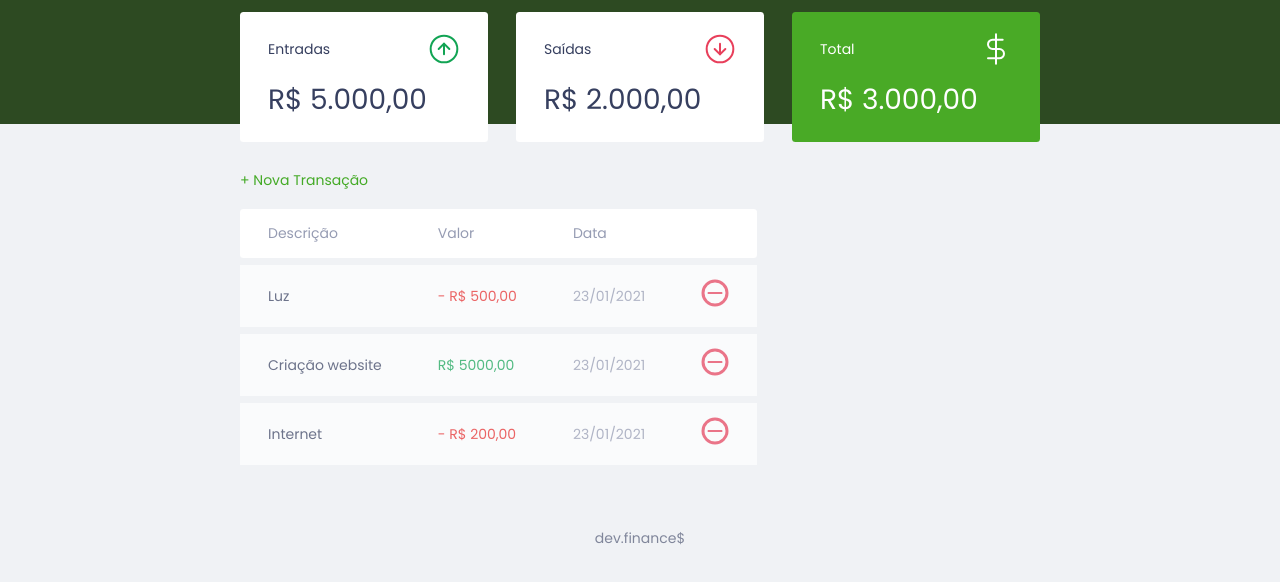
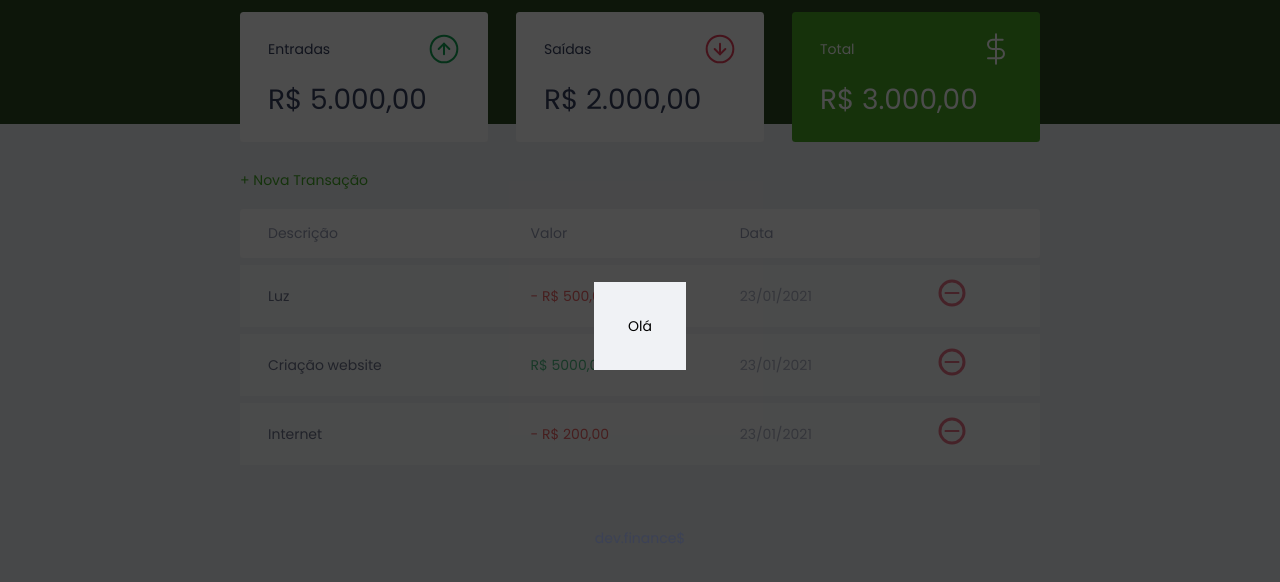
Before and after one commit to Rafael-doctom/discover-maratona-dev, a plain HTML site: page index.html in a window 1280 px wide. Shown: the part 74-656 px from the top of the page. Drawn offline with Linux system fonts and the light colour scheme.

Commit message:
adding modal firsts steps

```diff
--- a/index.html
+++ b/index.html
@@ -88,6 +88,12 @@
       </section>
     </main>
 
+    <div class="modal-overlay">
+      <div class="modal">
+          Olá
+      </div>
+    </div>
+
     <footer><p>dev.finance$</p></footer>
   </body>
 </html>
--- a/styles.css
+++ b/styles.css
@@ -114,13 +114,16 @@ header {
 }
 
 /* Table ================ */
+#transaction {
+  display: block;
+  width: 100%;
+  overflow-x: auto;
+}
+
 #data-table {
-  display: block;
   width: 100%;
   border-spacing: 0 0.5rem;
   color: #969cb3;
-
-  overflow-x: auto;
 }
 
 table thead tr th:first-child,
@@ -168,6 +171,26 @@ td.outcome {
   color: #e92929;
 }
 
+/* Modal ================ */
+.modal-overlay {
+  width: 100%;
+  height: 100%;
+
+  background-color: rgba(0,0,0,0.7);
+
+  position: fixed;
+  top: 0;
+
+  display: flex;
+  align-items: center;
+  justify-content: center;
+}
+
+.modal {
+  background: #f0f2f5;
+  padding: 2.4rem;
+}
+
 /* Footer ================ */
 footer {
   text-align: center;
```
